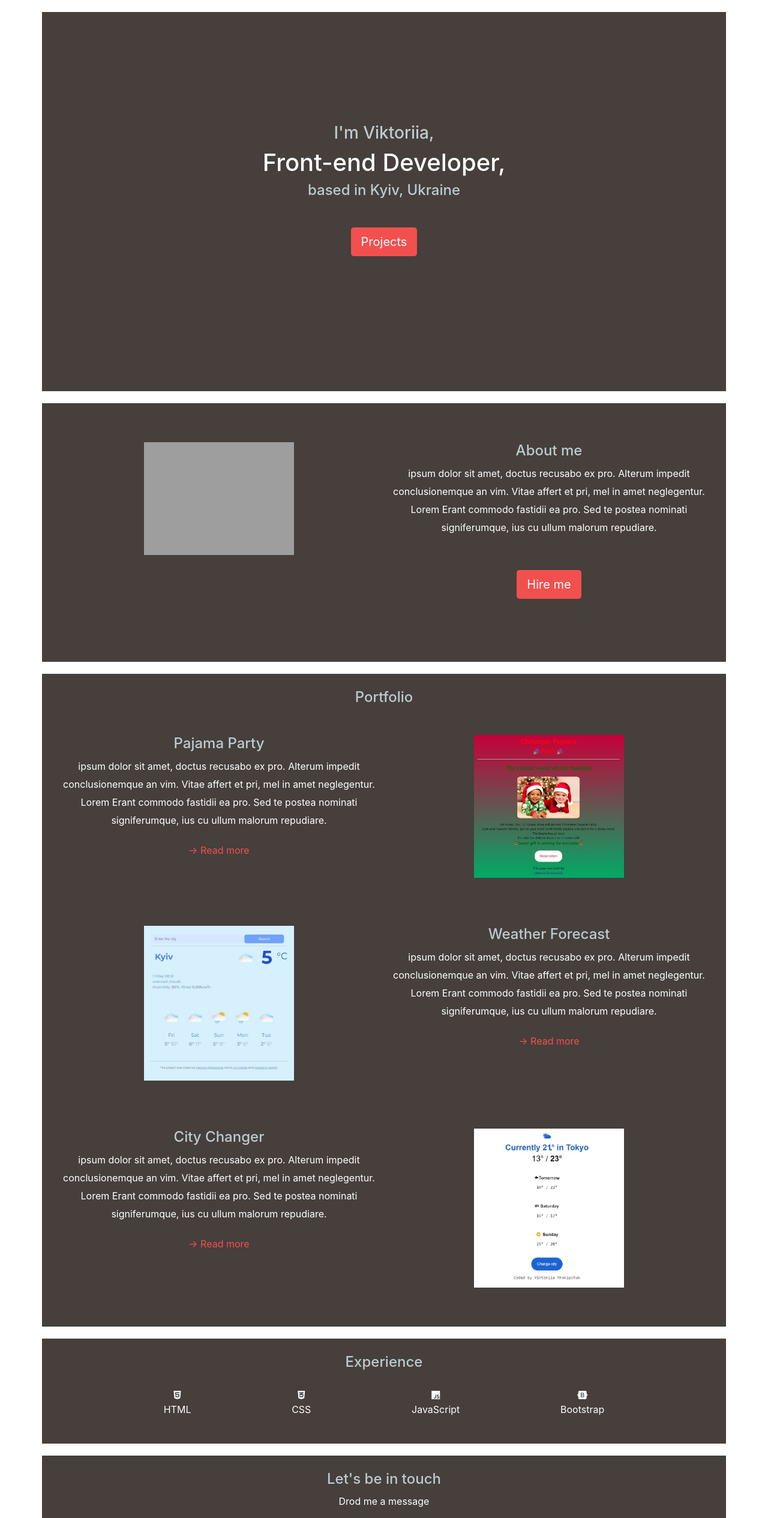
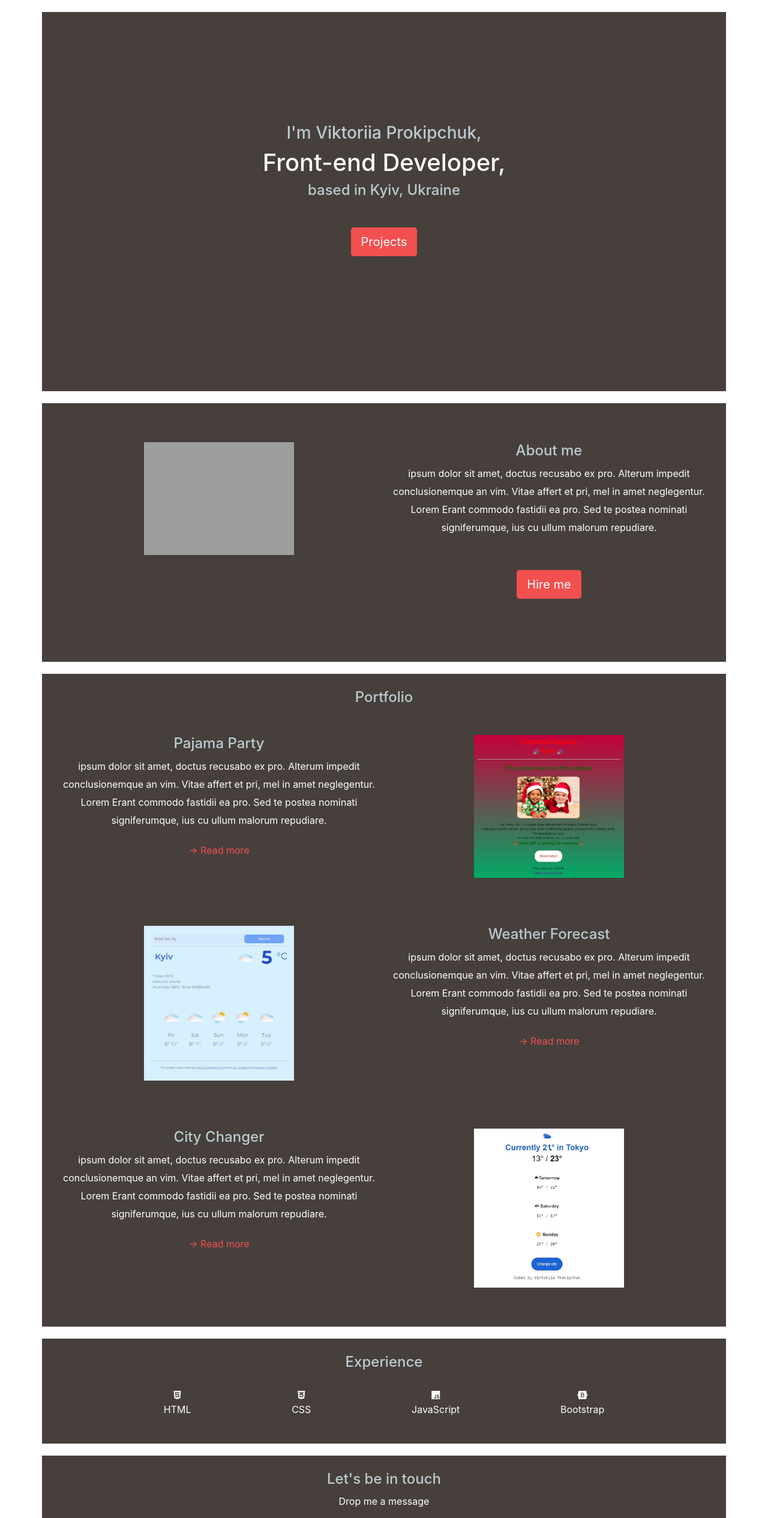
Before and after one commit to Vikki-Proki/Portfolio-Project, a plain HTML site: page index.html in a window 1280 px wide. Shown: the top 2530 px of the page at 60% size. Drawn offline with nearby package versions, Linux system fonts and the light colour scheme; grey boxes are pictures that could not be loaded.

Commit message:
Add files via upload

```diff
--- a/index.html
+++ b/index.html
@@ -44,7 +44,7 @@
   <body>
     <div class="container">
       <div class="hero">
-        <h3>I'm Viktoriia,</h3>
+        <h3>I'm Viktoriia Prokipchuk,</h3>
         <h1>Front-end Developer,</h1>
         <h4>based in Kyiv, Ukraine</h4>
         <a
@@ -165,7 +165,7 @@
     </div>
     <div class="container">
       <h4>Let's be in touch</h4>
-      <p>Drod me a message</p>
+      <p>Drop me a message</p>
       <div>
         <i class="fa-regular fa-envelope"></i>:
         <a href="maito:prokipchuk.viktoriia@gmail.com"
```
